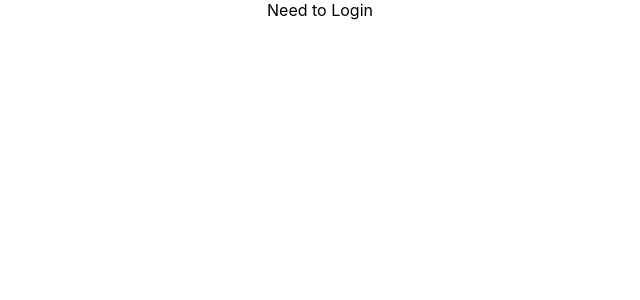
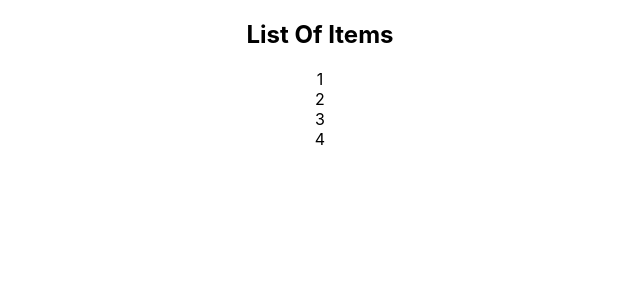
Before and after one commit to meekailkhan/React__Typescript, a React (Create React App) app in the folder react-typescript/: page / in a window 1280 px wide. Shown: the top 300 px of the page, without its empty margins (320-960 px from the left). Built offline with nearby package versions, Linux system fonts and the light colour scheme.

Commit message:
generic props

```diff
--- a/react-typescript/src/App.tsx
+++ b/react-typescript/src/App.tsx
@@ -13,6 +13,7 @@ import { ThemeContext } from './components/state/ThemeContext';
 import User from './components/state/User';
 import { UserContextProvider } from './components/state/UserContext';
 import { theme } from './components/state/theme';
+import List from './generic/List';
 // import Heading from './components/Heading';
 // import Oscar from './components/Oscar';
 // import Status from './components/Status';
@@ -69,7 +70,9 @@ function App() {
       <User/>
      </UserContextProvider> */}
 
-     <Private isLoggedIn={false} Component={Profile}/>
+     {/* <Private isLoggedIn={false} Component={Profile}/> */}
+
+     <List items={[1,2,3,4]} onClick={(item) => console.log(item)}/>
 
     </div>
   );
--- a/react-typescript/src/generic/List.tsx
+++ b/react-typescript/src/generic/List.tsx
@@ -1,9 +1,9 @@
-type ListProps = {
-    items : string[]
-    onClick : (value : string) => void
+type ListProps<T> = {
+    items : T[]
+    onClick : (value : T) => void
 }
 
-function List({items,onClick} : ListProps) {
+function List<T extends number | string >({items,onClick} : ListProps<T>) {
   return (
     <div>
       <h2>List Of Items</h2>
```
